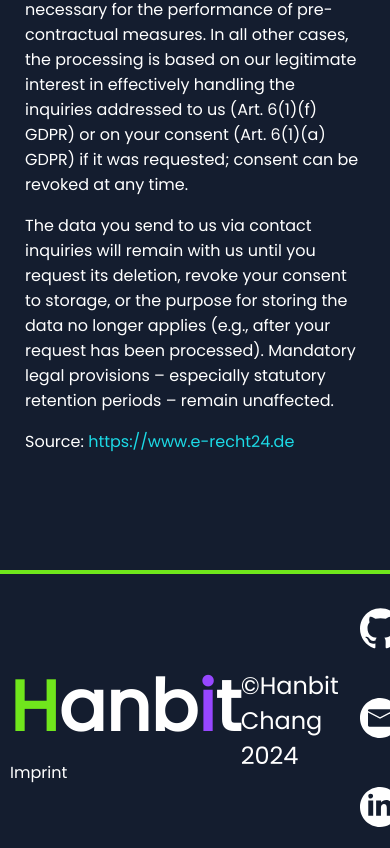
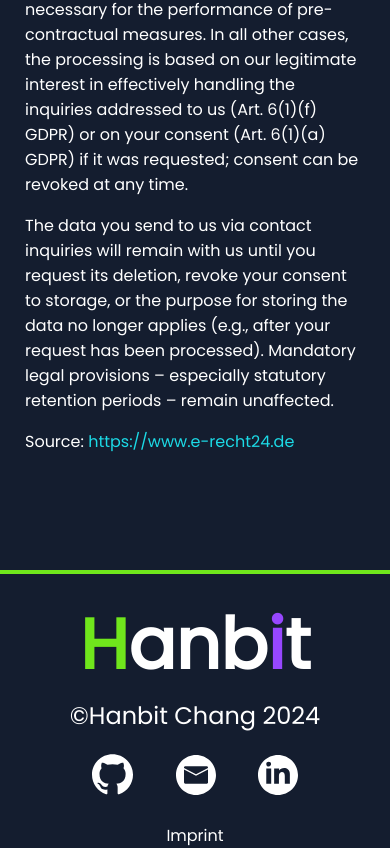
Before and after one commit to hanbit10/portfolio-hanbit, an Angular app: page /policy in a window 390 px wide. Shown: the part 10054-10902 px from the top of the page. Built offline with nearby package versions, Linux system fonts and the light colour scheme.

Commit message:
update footer

```diff
--- a/src/app/components/footer/footer.component.html
+++ b/src/app/components/footer/footer.component.html
@@ -9,7 +9,7 @@
         <div class="logo purple">i</div>
         <div class="logo">t</div>
       </a>
-      <a class="impressum" (click)="gotoImpressum()">
+      <a class="impressum desktop" (click)="gotoImpressum()">
         {{ trasnlateService.getTranslation("footer.imprint") }}
       </a>
     </div>
@@ -25,5 +25,8 @@
         <img src="./assets/img/buttons/linked-button.svg" alt="linkedin" />
       </a>
     </section>
+    <a class="impressum mobile" (click)="gotoImpressum()">
+      {{ trasnlateService.getTranslation("footer.imprint") }}
+    </a>
   </div>
 </div>
--- a/src/app/components/footer/footer.component.scss
+++ b/src/app/components/footer/footer.component.scss
@@ -22,7 +22,6 @@
 
 .logo-container {
   @include setFlex(row, flex-start, flex-start);
-
   text-decoration: none;
 
   -webkit-touch-callout: none; /* iOS Safari */
@@ -75,10 +74,28 @@
   }
 }
 
+.mobile {
+  display: none;
+}
+
 @media screen and (max-width: 1100px) {
   .container {
     padding-left: 10px;
     padding-right: 10px;
     flex-direction: column;
   }
+
+  .content {
+    flex-direction: column;
+    padding-left: 50px;
+    padding-right: 50px;
+  }
+
+  .mobile {
+    display: block;
+  }
+
+  .desktop {
+    display: none;
+  }
 }
```
